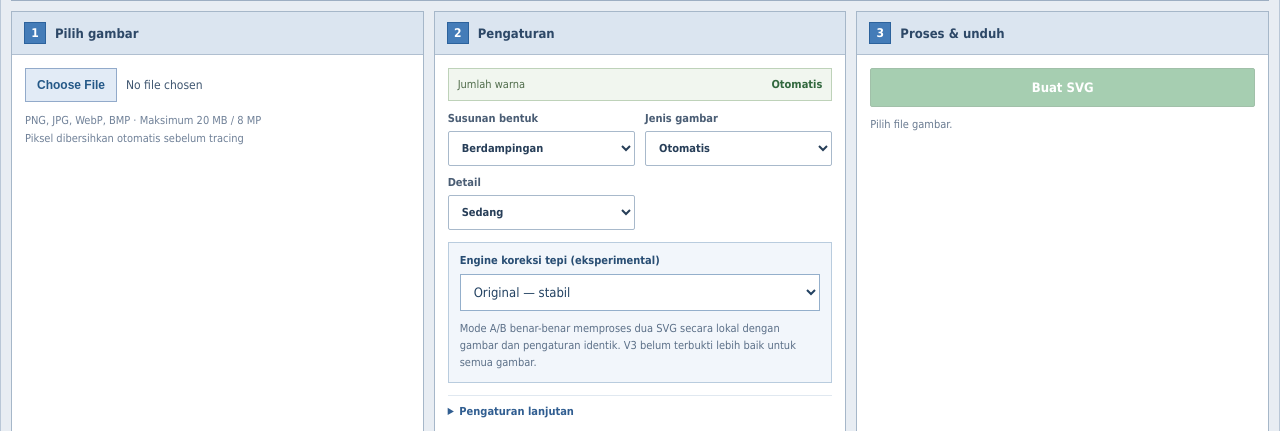
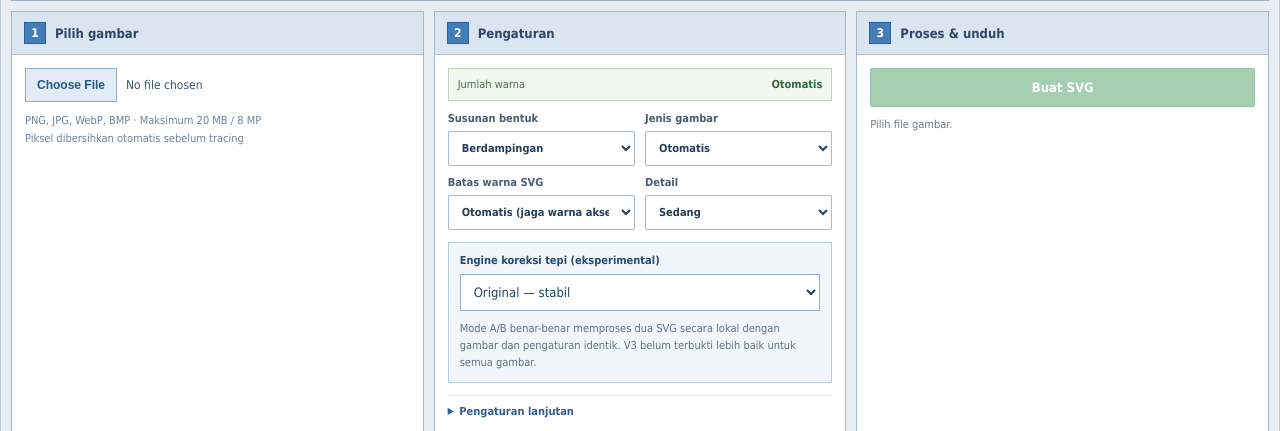
Before and after one commit to akidwush/Vectowasm, an ASP.NET Core app: page / in a window 1280 px wide. Shown: the part 657-1088 px from the top of the page. Run offline with ASP.NET Core 8, Linux system fonts and the light colour scheme.

Commit message:
feat(browser): manual 8/12/16/24/32-color fallback for artwork whose original accent colors auto-estimator misses

```diff
--- a/Vecto.Browser/Pages/Index.razor
+++ b/Vecto.Browser/Pages/Index.razor
@@ -53,9 +53,11 @@
                     <div class="detected-color">
                         <span>Jumlah warna</span>
                         <strong>@(autoEstimate is { } estimate
-                            ? protectedColorLimit is { } limit && limit > estimate.RecommendedMaxColors
-                                ? $"{estimate.EstimatedInkCount} terdeteksi · {limit} dijaga"
-                                : $"{estimate.EstimatedInkCount} (otomatis)"
+                            ? manualColorLimit > 0
+                                ? $"{estimate.EstimatedInkCount} terdeteksi · {manualColorLimit} dipilih"
+                                : protectedColorLimit is { } limit && limit > estimate.RecommendedMaxColors
+                                    ? $"{estimate.EstimatedInkCount} terdeteksi · {limit} dijaga"
+                                    : $"{estimate.EstimatedInkCount} (otomatis)"
                             : "Otomatis")</strong>
                     </div>
                     <div class="setting-grid">
@@ -71,6 +73,16 @@
                                 <option value="Crisp">Ilustrasi tajam</option>
                                 <option value="Blended">Ilustrasi halus</option>
                                 <option value="Photo">Foto</option>
+                            </select>
+                        </label>
+                        <label>Batas warna SVG
+                            <select @bind="manualColorLimit" disabled="@(running || loadingFile)">
+                                <option value="0">Otomatis (jaga warna aksen)</option>
+                                <option value="8">8 warna</option>
+                                <option value="12">12 warna</option>
+                                <option value="16">16 warna</option>
+                                <option value="24">24 warna</option>
+                                <option value="32">32 warna</option>
                             </select>
                         </label>
                         <label>Detail
@@ -256,6 +268,7 @@
     private DetailLevel detail = DetailLevel.Medium;
     private AutoPaletteEstimate? autoEstimate;
     private int? protectedColorLimit;
+    private int manualColorLimit; // 0 = preserve automatic; 8..32 = user override
     private int seed = 1;
     private bool regionMergeV1;
     private bool antiAliasBandV1;
@@ -442,7 +455,9 @@
         {
             // A/B must use identical inputs, colors and all other options.
             var image = preparedRaster ?? await RasterDecoder.DecodeAsync(sourceBytes, Js);
-            int colors = (autoEstimate ?? AutoPaletteEstimator.Analyze(image)).RecommendedMaxColors;
+            int colors = manualColorLimit == 0
+                ? (autoEstimate ?? AutoPaletteEstimator.Analyze(image)).RecommendedMaxColors
+                : manualColorLimit;
             bool compare = engineMode == "Compare";
             bool useV3 = engineMode != "Original";
 
@@ -453,7 +468,8 @@
             var baselineOptions = BuildOptions(colors, compare ? false : useV3);
             TraceResult selected = Tracer.Trace(image, baselineOptions);
             int originalBudget = colors;
-            if (style != ImageStyle.Photo && !selected.Diagnostics.Params.Textured && colors < 64)
+            if (manualColorLimit == 0 && style != ImageStyle.Photo &&
+                !selected.Diagnostics.Params.Textured && colors < 64)
             {
                 var missing = AutoPaletteInkGuard.FindMissing(image, selected);
                 if (missing is { } ink)
```
